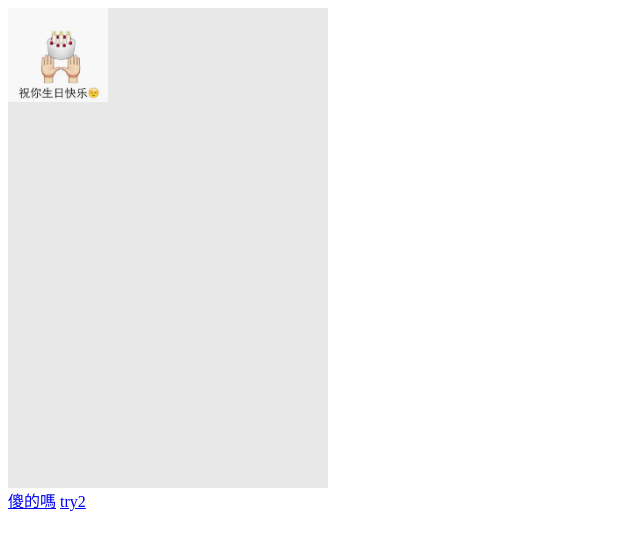
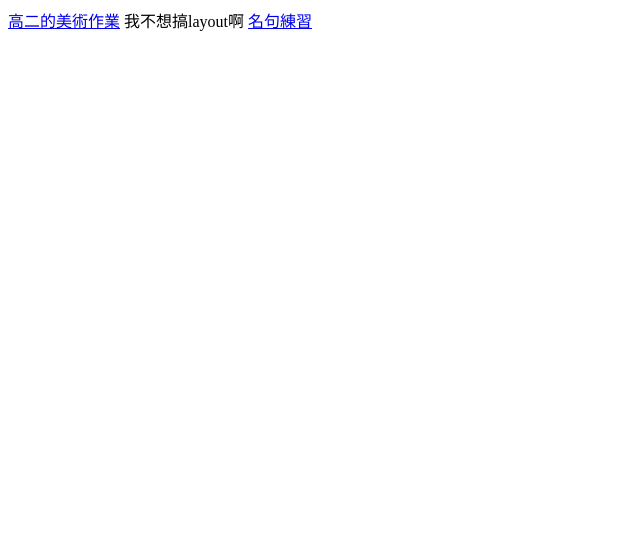
Before and after one commit to Edwin0319Small/Edwin0319Small.github.io, a plain HTML site: page index.html in a window 1280 px wide. Shown: the whole page, without its empty margins (0-640 px from the left). Drawn offline with nearby package versions, Linux system fonts and the light colour scheme; files that its build step writes are made by us from their sources.

Commit message:
Add files via upload

```diff
--- a/index.html
+++ b/index.html
@@ -5,23 +5,15 @@
     <meta http-equiv="X-UA-Compatible" content="IE=edge">
     <meta name="viewport" content="width=device-width, initial-scale=1.0">
     <title>Document</title>
-    <style>
-        :root{
-            font-size: 16px;
-        }
-        div.cards {
-            width: 20rem;
-            height: 30rem;
-
-            background-color: rgb(232, 232, 232);
-        }
-    </style>
+    <link rel="stylesheet" href="./src/main.css">
 </head>
 <body>
     <div class="cards">
-        <a href="./請點擊主頁/birthday.html"><img src="./請點擊主頁/onlyto/img/birthday.jpeg" width="100" alt="yeyeye" title="點我" target="_blank"/></a>
+
     </div>
-    <a href="./請點擊主頁/傻仔野.html">傻的嗎</a>
-    <a href="./請點擊主頁/try2.html">try2</a>
+    <a href="./press_index/">高二的美術作業</a>
+    我不想搞layout啊
+    <a href="./press_index/Chinese_idiom_practice/index.html">名句練習</a>
 </body>
+<script src="./src/main.js"></script>
 </html>
```
